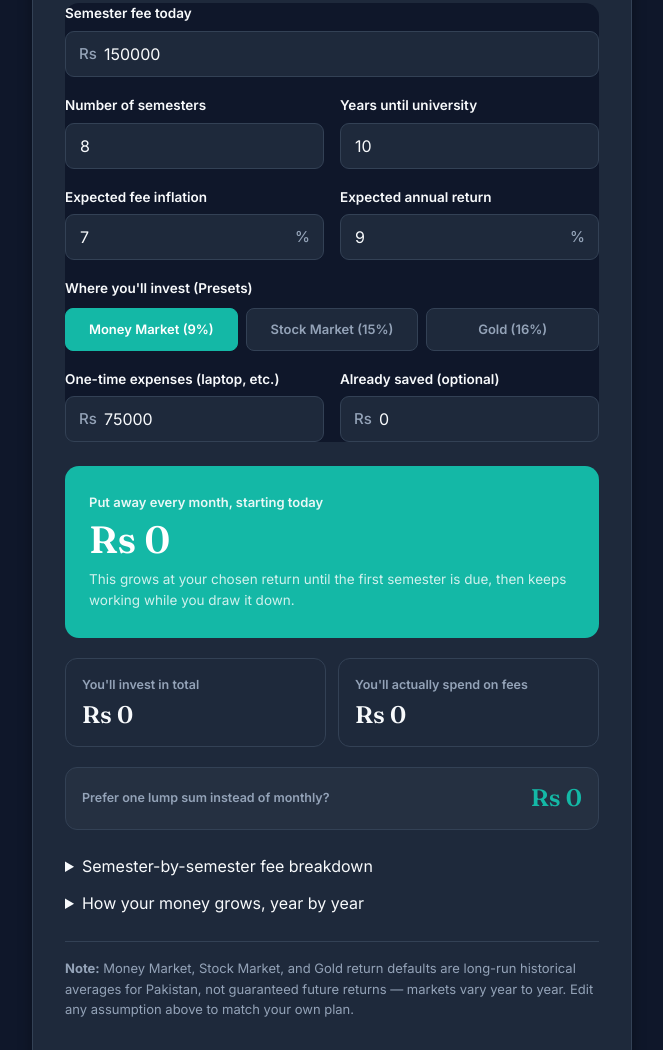
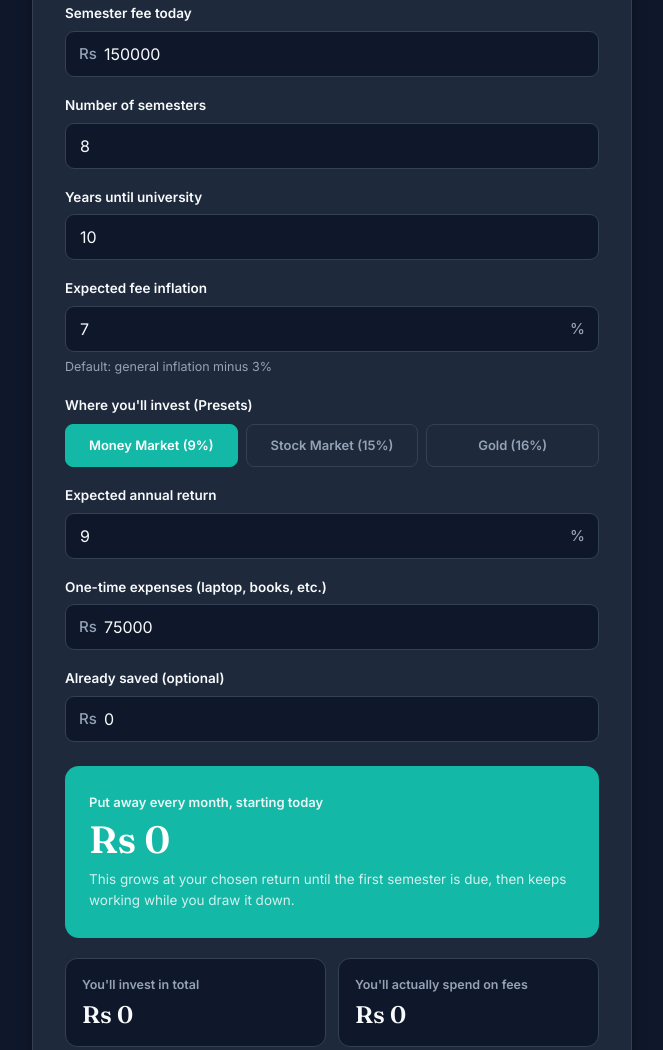
Before and after one commit to hassaan431/financogram-website, a website: page calculators/education.html in a window 1280 px wide. Shown: the part 353-1403 px from the top of the page, without its empty margins (308-971 px from the left). Drawn offline with Linux system fonts and the light colour scheme.

Commit message:
Fix dark background rendering on card-form and fix flex layout on fields

```diff
--- a/calculators/education.html
+++ b/calculators/education.html
@@ -19,7 +19,7 @@
         h1 { font-family: 'Fraunces', serif; font-weight: 600; font-size: 32px; line-height: 1.15; margin: 0 0 8px; color: var(--text-main); }
         .sub { font-size: 14.5px; color: var(--text-muted); line-height: 1.5; margin: 0; }
 
-        .card-form { margin-bottom: 24px; background: var(--bg-main); border-radius: 14px; }
+        .card-form { margin-bottom: 24px; }
         .field { margin-bottom: 18px; }
         .field:last-child { margin-bottom: 0; }
 
@@ -31,7 +31,7 @@
         .prefix { left: 14px; }
         .suffix { right: 14px; }
 
-        input[type="number"], select { width: 100%; padding: 12px 14px; font-size: 16px; font-family: 'Inter', sans-serif; border: 1.5px solid var(--border-color); border-radius: 9px; background: var(--bg-card); color: var(--text-main); transition: 0.2s; }
+        input[type="number"], select { width: 100%; padding: 12px 14px; font-size: 16px; font-family: 'Inter', sans-serif; border: 1.5px solid var(--border-color); border-radius: 9px; background: var(--bg-main); color: var(--text-main); transition: 0.2s; }
         input.has-prefix { padding-left: 38px; }
         input.has-suffix { padding-right: 38px; }
         input[type="number"]:focus, select:focus { outline: none; border-color: var(--primary-color); box-shadow: 0 0 0 3px rgba(42,157,143,0.15); }
@@ -44,7 +44,7 @@
         .headline .subtext { font-size: 13.5px; color: #fff; opacity: 0.8; margin-top: 8px; }
 
         .grid { display: grid; grid-template-columns: 1fr 1fr; gap: 12px; margin-bottom: 16px; }
-        .stat { background: var(--bg-card); border: 1.5px solid var(--border-color); border-radius: 12px; padding: 16px; }
+        .stat { background: var(--bg-main); border: 1.5px solid var(--border-color); border-radius: 12px; padding: 16px; }
         .stat .label { font-size: 12.5px; font-weight: 600; color: var(--text-muted); margin-bottom: 6px; }
         .stat .value { font-family: 'Fraunces', serif; font-size: 24px; font-weight: 600; color: var(--text-main); line-height: 1.2; }
 
@@ -100,36 +100,27 @@
             </div>
           </div>
 
-          <div class="field" style="display: flex; gap: 16px;">
-              <div style="flex: 1;">
+          <div class="field">
             <label for="semesters">Number of semesters</label>
             <div class="input-row">
               <input type="number" id="semesters" value="8" min="1" step="1">
             </div>
           </div>
-              <div style="flex: 1;">
+
+          <div class="field">
             <label for="years">Years until university</label>
             <div class="input-row">
               <input type="number" id="years" value="10" min="1" step="1">
             </div>
           </div>
-          </div>
 
-          <div class="field" style="display: flex; gap: 16px;">
-              <div style="flex: 1;">
+          <div class="field">
             <label for="inflation">Expected fee inflation</label>
             <div class="input-row">
               <input type="number" id="inflation" class="has-suffix" value="7" min="0" step="0.5">
               <span class="suffix">%</span>
             </div>
-              </div>
-              <div style="flex: 1;">
-                <label for="return">Expected annual return</label>
-                <div class="input-row">
-                  <input type="number" id="return" class="has-suffix" value="9" min="0" step="0.5">
-                  <span class="suffix">%</span>
-                </div>
-              </div>
+            <p class="hint">Default: general inflation minus 3%</p>
           </div>
 
           <div class="field">
@@ -141,20 +132,27 @@
             </div>
           </div>
 
-          <div class="field" style="display: flex; gap: 16px; flex-wrap: wrap;">
-              <div style="flex: 1; min-width: 200px;">
-                <label for="onetime">One-time expenses (laptop, etc.)</label>
+          <div class="field">
+            <label for="return">Expected annual return</label>
+            <div class="input-row">
+              <input type="number" id="return" class="has-suffix" value="9" min="0" step="0.5">
+              <span class="suffix">%</span>
+            </div>
+          </div>
+
+          <div class="field">
+            <label for="onetime">One-time expenses (laptop, books, etc.)</label>
             <div class="input-row">
               <span class="prefix">Rs</span>
               <input type="number" id="onetime" class="has-prefix" value="75000" min="0" step="1000">
             </div>
           </div>
-              <div style="flex: 1; min-width: 200px;">
+
+          <div class="field">
             <label for="initial">Already saved (optional)</label>
             <div class="input-row">
               <span class="prefix">Rs</span>
               <input type="number" id="initial" class="has-prefix" value="0" min="0" step="1000">
-                </div>
             </div>
           </div>
       </div>
@@ -181,7 +179,7 @@
               </div>
           </div>
 
-          <div class="stat" style="margin-top: 20px; background: rgba(255, 255, 255, 0.03);">
+          <div class="stat" style="margin-top: 20px;">
               <div class="lump-sum-row">
                   <div class="label" style="margin-bottom: 0;">Prefer one lump sum instead of monthly?</div>
                   <div class="value" id="lumpsum-out" style="color: var(--primary-color);">Rs 0</div>
```
Lines whose indentation alone changed are shown as unchanged.
